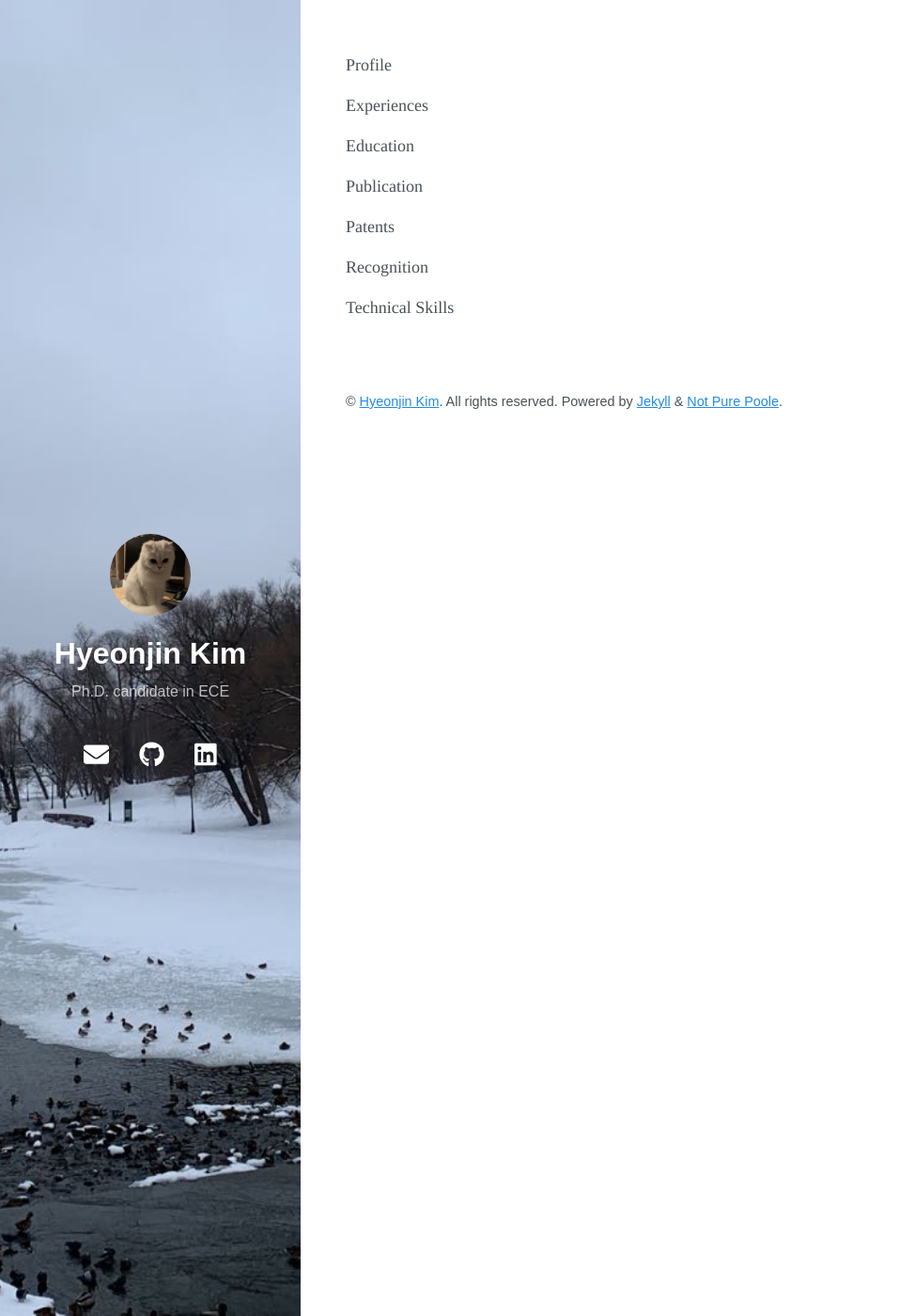
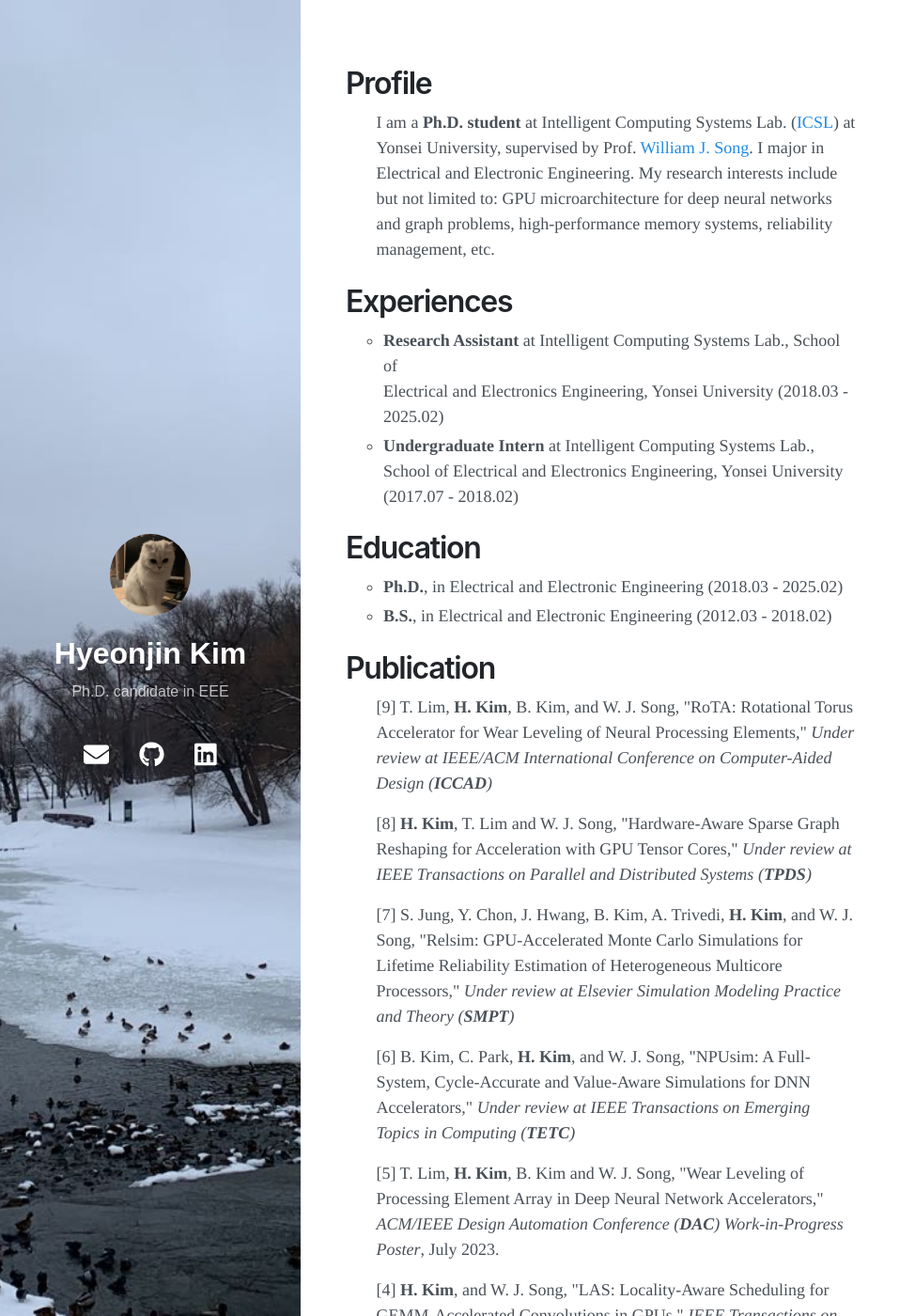
Before and after one commit to springrain12/springrain12.github.io, a Jekyll site: the page built from index.html, in a window 1280 px wide and 1400 px high. Shown: the whole window at 94% size, without its empty margins (0-974 px from the left). Built offline with Jekyll 4.4.1, drawn with Linux system fonts in a browser that asks for light colours; nearby versions of some CDN libraries; the list of posts is cut into pages by our own code; some of the changed text lies outside the part shown.

Commit message:
main update

```diff
--- a/_config.yml
+++ b/_config.yml
@@ -1,6 +1,6 @@
 # Setup
 title: Hyeonjin Kim
-description: Ph.D. candidate in ECE
+description: Ph.D. candidate in EEE
 url: https://springrain12.github.io/
 #url: /about/
 avatar: /avatar.jpeg
--- a/index.html
+++ b/index.html
@@ -1,30 +1,131 @@
 ---
 layout: home
 ---
+
+<style> p.indent { padding-left: 1.8em } </style>
+<style>
+    a:link {
+        color: "color:rgb(0, 32, 91)";
+        background-color: none;
+        text-decoration: none;
+    }
+    a:visited {
+        color: "color:rgb(0, 32, 91)";
+        background-color: none;
+        text-decoration: none;
+    }
+    a:hover {
+        color: "color:rgb(0, 32, 91)";
+        background-color: none;
+        text-decoration: underline;
+    }
+    a:active {
+        color: "color:rgb(0, 32, 91)";
+        background-color: none;
+        text-decoration: underline;
+    }
+</style>
+
+
 <p>
-Profile
+    <h1>Profile</h1>
+        <p class="indent">
+        I am a <b>Ph.D. student</b> at Intelligent Computing Systems Lab. (<a href="https://icsl.yonsei.ac.kr">ICSL</a>) at Yonsei University, supervised by Prof. <a href="https://sites.google.com/site/wjhsong">William J. Song</a>.
+            I major in Electrical and Electronic Engineering.
+            My research interests include but not limited to: GPU microarchitecture for deep neural networks and graph problems, high-performance memory systems, reliability management, etc.
+
+        </p>
+</p>
+
+
+<p>
+    <h1>Experiences</h1>
+    <ul type="circle">
+        <li style="line-height:1.5"><b>Research Assistant</b> at Intelligent Computing Systems Lab., School of<br> Electrical and Electronics Engineering, Yonsei University (2018.03 - 2025.02)<br>
+        </li>
+        <li style="line-height:1.5"><b>Undergraduate Intern</b> at Intelligent Computing Systems Lab., School of Electrical and Electronics Engineering, Yonsei University (2017.07 - 2018.02)</li>
+    </ul>
+</p>
+
+
+<p>
+    <h1>Education</h1>
+    <ul type="circle">
+        <li style="line-height:1.5"><b>Ph.D.</b>, in Electrical and Electronic Engineering (2018.03 - 2025.02)</li>
+        <li style="line-height:1.5"><b>B.S.</b>, in Electrical and Electronic Engineering (2012.03 - 2018.02)</li>
+    </ul>
+</p>
+
+
+<p>
+<h1>Publication</h1>
+
+<p class="indent">[9] T. Lim, <b>H. Kim</b>, B. Kim, and W. J. Song, "RoTA: Rotational Torus Accelerator for Wear Leveling of Neural Processing Elements," <i>Under review at IEEE/ACM International Conference on Computer-Aided Design (<b>ICCAD</b>)</i>
+
+<p class="indent">[8] <b>H. Kim</b>, T. Lim and W. J. Song, "Hardware-Aware Sparse Graph Reshaping for Acceleration with GPU Tensor Cores," <i>Under review at IEEE Transactions on Parallel and Distributed Systems (<b>TPDS</b>)</i>
+
+<p class="indent">[7] S. Jung, Y. Chon, J. Hwang, B. Kim, A. Trivedi, <b>H. Kim</b>, and W. J. Song, "Relsim: GPU-Accelerated Monte Carlo Simulations for Lifetime Reliability Estimation of Heterogeneous Multicore Processors," <i>Under review at Elsevier Simulation Modeling Practice and Theory (<b>SMPT</b>)</i>
+
+<p class="indent">[6] B. Kim, C. Park, <b>H. Kim</b>, and W. J. Song, "NPUsim: A Full-System, Cycle-Accurate and Value-Aware Simulations for DNN Accelerators," <i>Under review at IEEE Transactions on Emerging Topics in Computing (<b>TETC</b>)</i>
+
+<p class="indent">[5] T. Lim, <b>H. Kim</b>, B. Kim and W. J. Song, "Wear Leveling of Processing Element Array in Deep Neural Network Accelerators," <i>ACM/IEEE Design Automation Conference (<b>DAC</b>) Work-in-Progress Poster</i>, July 2023.
+
+<p class="indent">[4] <b>H. Kim</b>, and W. J. Song, "LAS: Locality-Aware Scheduling for GEMM-Accelerated Convolutions in GPUs," <i>IEEE Transactions on Parallel and Distributed Systems (<b>TPDS</b>)</i>, vol. 34, no. 5, pp.1479-1494, May 2023.
+
+<p class="indent">[3] Y. Kim, <b>H. Kim</b>, and W. J. Song, "NOMAD: Enabling Non-blocking OS-managed Cache via Tag-Data Decoupling," <i>IEEE International Symposium on High-Performance Computer Architecture (<b>HPCA</b>)</i>, pp.193-205, Feb. 2023.
+
+<p class="indent">[2] B. Kim, S. Lee, C. Park, <b>H. Kim</b>, and W. J. Song, "The Nebula Benchmark Suite: Implications of Lightweight Neural Networks," <i>IEEE Transactions on Computers (<b>TC</b>)</i>, vol. 70, no. 11, pp.1887-1900, Nov. 2021.
+
+<p class="indent">[1] <b>H. Kim</b>, S. Ahn, Y. Oh, B. Kim, W. W. Ro, and W. J. Song, "Duplo: Lifting Redundant Memory Accesses of Deep Neural Networks for GPU Tensor Cores," <i>IEEE/ACM International Symposium on Microarchitecture (<b>MICRO</b>)</i>, pp.365-379, Oct. 2020. <br></p>
+</p>
+
+
+<p>
+<h1>Patents</h1>
+
+<p class="indent">[2] "Neural Network Accelerator and Method of Controlling Same", <b>US Patent Application</b> No. 18/435,422
+
+<p class="indent">[1] "Operation Device of Con- volutional Neural Network, Operation Method of Convolutional Neural Network and Computer Program Stored in a Recording Medium to Execute the Method Thereof," <b>US Patent Application</b> No. 17/752,235
+</p>
+
+</p>
+
+
+<p>
+<h1>Teaching</h1>
+    <ul type="circle">
+        <li style="line-height:1.5"> <i>EEE2020: Data Structure and Algorithm</i><br>
+        Spring 2018</li>
+        <li style="line-height:1.5"> <i>EEE3530: Operating Systems</i><br>
+        Fall 2022, Fall 2023</li>
+        <li style="line-height:1.5"> <i>EEE3535: Computer Architecture</i><br>
+        Spring 2023</li>
+        <li style="line-height:1.5"> <i>EEE4610: Senior Projects</i><br>
+        Spring 2018, Spring 2022, Fall 2023</li>
+        <li style="line-height:1.5"> <i>EEE5601: Advanced Computer Architecture</i><br>
+        Spring 2022</li>
+    </ul>
+
+</p>
+
+
+<p>
+<h1>Recognition</h1>
+    <ul type="circle">
+        <li style="line-height:1.5"> <b>National Science and Technology Scholarship</b><br>
+        Mar. 2012, Korea Student Aid Foundation (KOSAF)</li>
+        <li style="line-height:1.5"> <b>Highest Honors Student Award</b><br>
+        Mar. 2017, Yonsei University</li>
+        <li style="line-height:1.5"> <b>Graduate School Admission Scholarship</b><br>
+        Mar. 2018, Yonsei University</li>
+    </ul>
 </p>
 
 <p>
-Experiences
+<h1>Technical Skills</h1>
+    <ul type="circle">
+        <li> <b>Programming Language:</b> C/C++, CUDA, Python</li>
+        <li> <b>Simulation Tools:</b> Accel-Sim, GPGPU-sim, gem5, DRAMSim</li>
+        <li> <b>Frameworks:</b> PyTorch</li>
+    </ul>
 </p>
-
-<p>
-Education
-</p>
-
-<p>
-Publication
-</p>
-
-<p>
-Patents
-</p>
-
-<p>
-Recognition
-</p>
-
-<p>
-Technical Skills
-</p>
```
Also changed, not shown: 1 other file.
